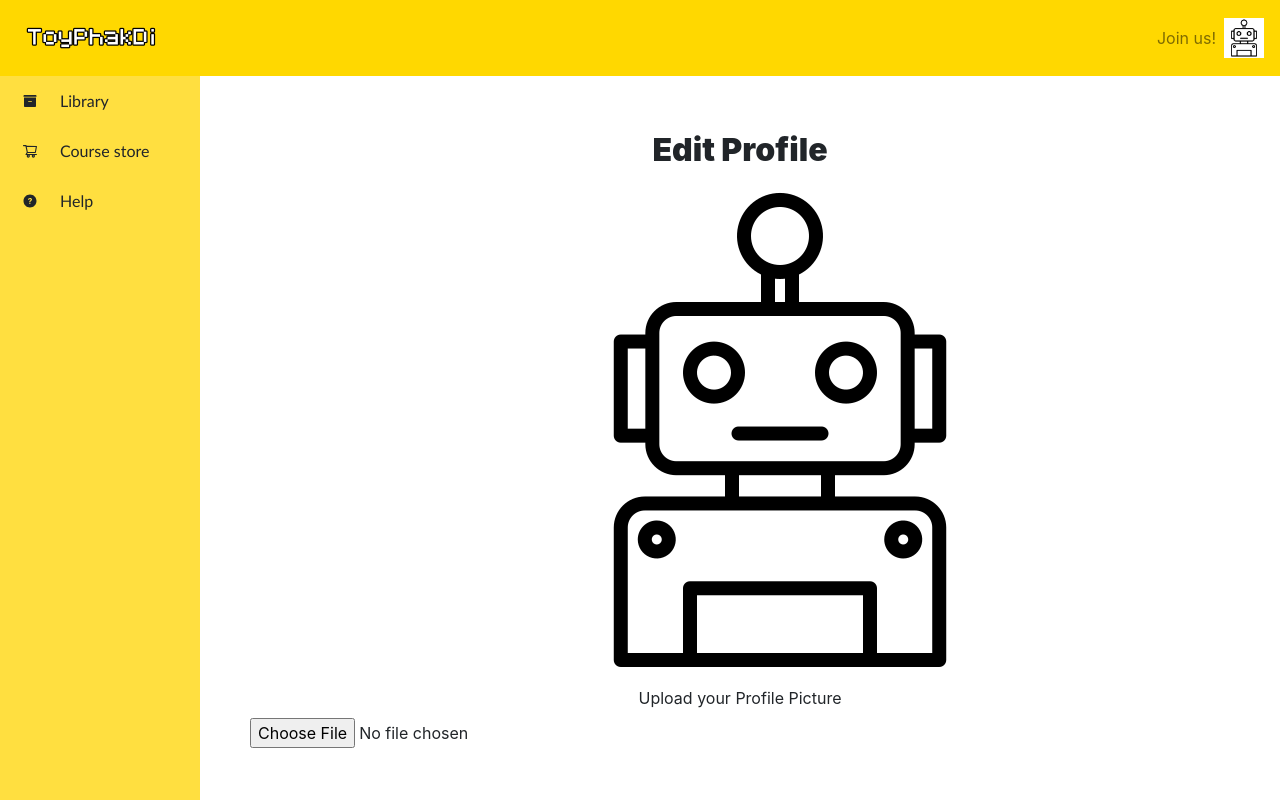
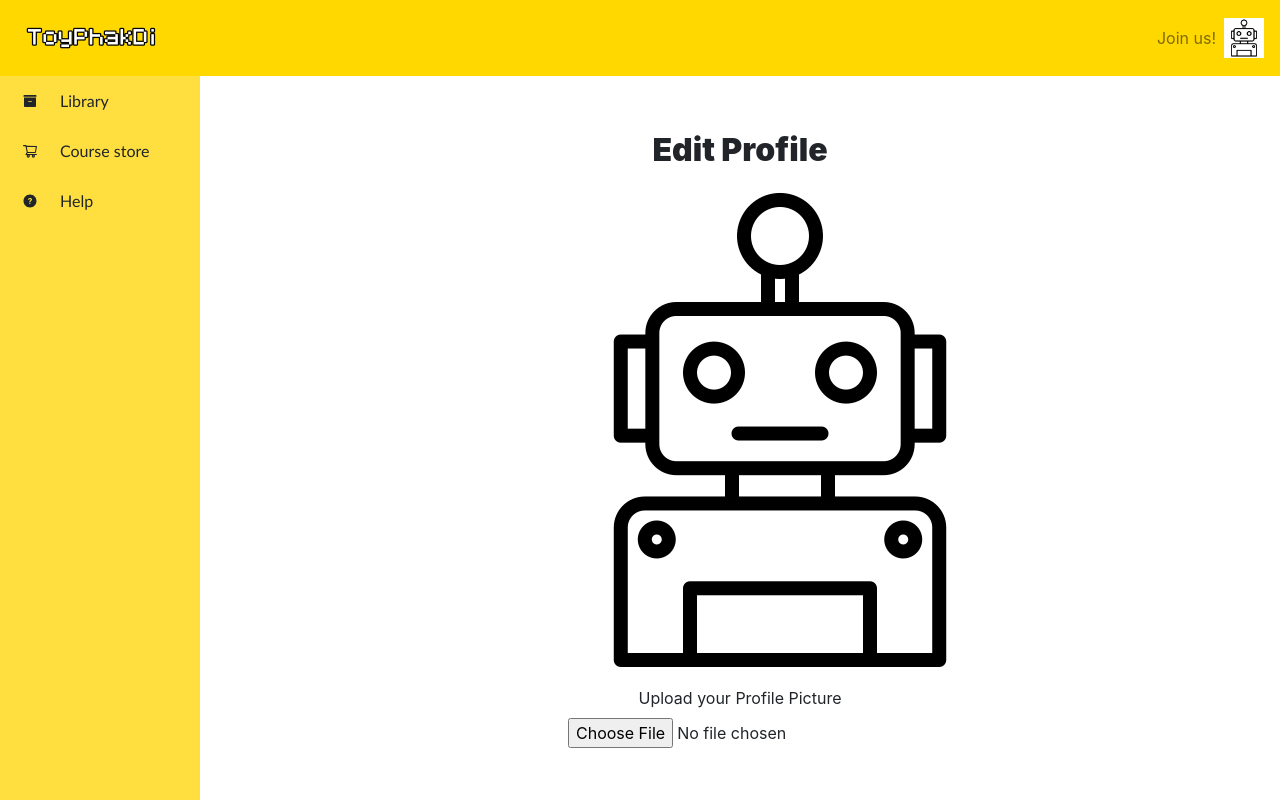
Before and after one commit to ThanakornK/Devcamp8, a React (Create React App) app: page /editProfile in a window 1280 px wide. Shown: the top 800 px of the page. Built offline with nearby package versions, Linux system fonts and the light colour scheme.

Commit message:
fix alignment of profile upload form

```diff
--- a/src/pages/EditProfile.js
+++ b/src/pages/EditProfile.js
@@ -11,7 +11,7 @@ export default class EditProfile extends Component {
                     <div class="form-group">
                         <label for="profileImg">Upload your Profile Picture</label>
                         <br/>
-                        <input type="file" class="form-control-file" id="profileImg" className="center"/>
+                        <input type="file" class="form-control-file" id="profileImg" className="uploadProfileCenter" />
                     </div>
                 </form>
                 <div className="userName">Username: PondTHElnwZAAA</div>
--- a/src/styles/EditProfile.css
+++ b/src/styles/EditProfile.css
@@ -13,3 +13,9 @@ textarea{
     min-width: 600px;
     min-height: 300px;
 }
+
+.profileUploadCenter{
+    align-items: center;
+    margin-left: 250px;
+    text-align: center;
+}
```
Also changed, not shown: 1 other file (tests, documents, lock files or other folders).
